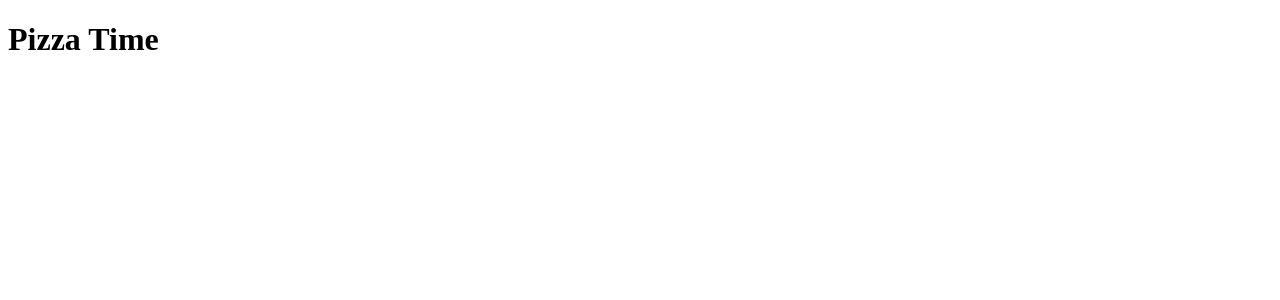
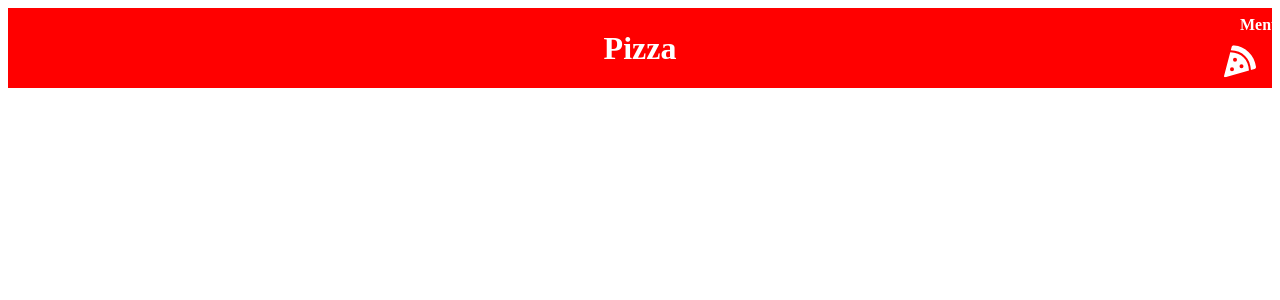
Before and after one commit to nicolanzi1/pizza_time, a React (Create React App) app: page / in a window 1280 px wide. Shown: the top 300 px of the page. Built offline with nearby package versions, Linux system fonts and the light colour scheme.

Commit message:
Built the Navbar component and wrote its different elements whilst styling them with styled-components

```diff
--- a/package.json
+++ b/package.json
@@ -8,7 +8,10 @@
     "@testing-library/user-event": "^12.1.10",
     "react": "^17.0.1",
     "react-dom": "^17.0.1",
+    "react-icons": "^4.1.0",
+    "react-router-dom": "^5.2.0",
     "react-scripts": "4.0.1",
+    "styled-components": "^5.2.1",
     "web-vitals": "^0.2.4"
   },
   "scripts": {
--- a/src/App.js
+++ b/src/App.js
@@ -1,10 +1,12 @@
 import React from 'react'
+import Navbar from './components/Navbar'
+import { BrowserRouter as Router } from 'react-router-dom'
 
 function App() {
   return (
-    <div className="App">
-      <h1>Pizza Time</h1>
-    </div>
+    <Router>
+      <Navbar />
+    </Router>
   )
 }
 
--- /dev/null
+++ b/src/components/Navbar/NavbarElements.js
@@ -0,0 +1,42 @@
+import styled from 'styled-components'
+import { NavLink as Link } from 'react-router-dom'
+import { FaPizzaSlice } from 'react-icons/fa'
+
+export const Nav = styled.nav`
+  background: red;
+  height: 80px;
+  display: flex;
+  justify-content: center;
+  font-weight: 700;
+`
+export const NavLink = styled(Link)`
+  color: #fff;
+  font-size: 2rem;
+  display: flex;
+  align-items: center;
+  text-decoration: none;
+  cursor: pointer;
+
+  @media screen and (max-width: 400px) {
+    position: absolute;
+    top: 10px;
+    left: 25px;
+  }
+`
+export const NavIcon = styled.div`
+  display: block;
+  position: absolute;
+  top: 0;
+  right: 0;
+  cursor: pointer;
+  color: #fff;
+
+  p {
+      transform: translate(-175%, 100%)
+      font-weight: bold;
+  }
+`
+export const Bars = styled(FaPizzaSlice)`
+  font-size: 2rem;
+  transform: translate(-50%, -15%);
+`
--- /dev/null
+++ b/src/components/Navbar/index.js
@@ -0,0 +1,17 @@
+import { Nav, NavLink, NavIcon, Bars } from './NavbarElements'
+
+const Navbar = () => {
+  return (
+    <>
+      <Nav>
+        <NavLink to="/">Pizza</NavLink>
+        <NavIcon>
+          <p>Menu</p>
+          <Bars />
+        </NavIcon>
+      </Nav>
+    </>
+  )
+}
+
+export default Navbar
```
Also changed, not shown: 2 other files (tests, documents, lock files or other folders).
